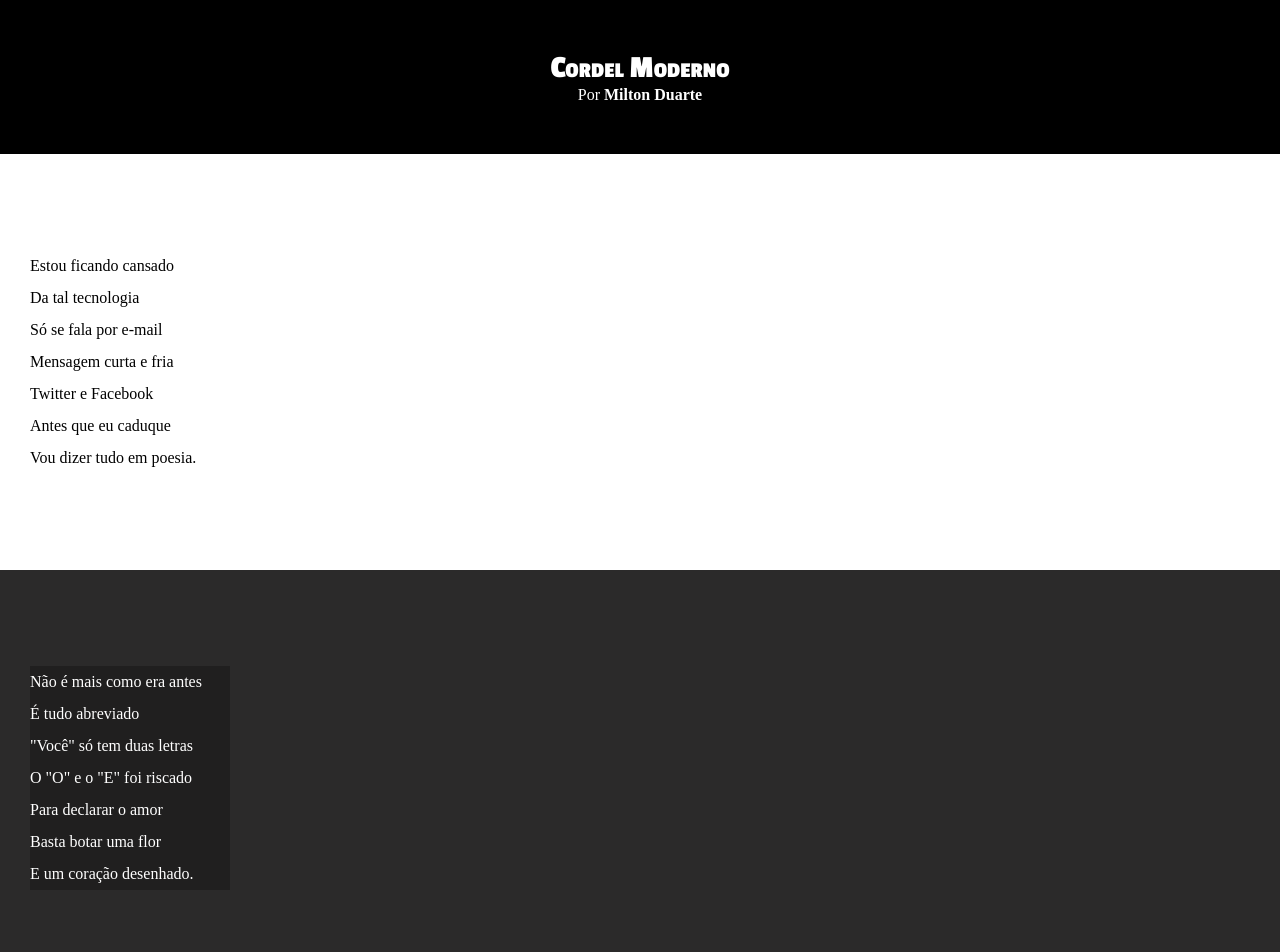
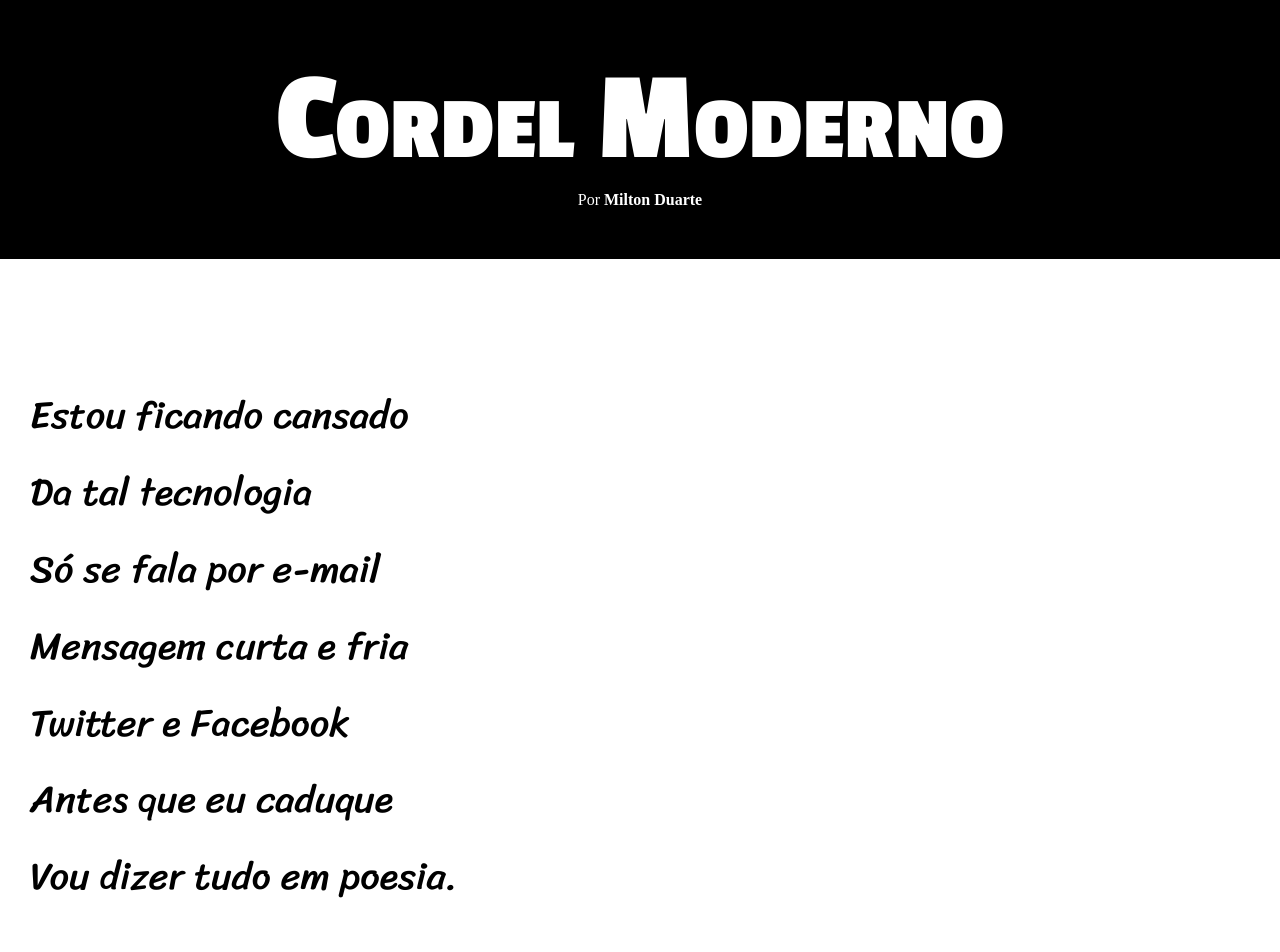
Before and after one commit to cauatonon/Cordel-Moderno, a plain HTML site: page index.html in a window 1280 px wide. Shown: the top 952 px of the page. Drawn offline with Linux system fonts and the light colour scheme.

Commit message:
Update de css

```diff
--- a/style.css
+++ b/style.css
@@ -12,6 +12,7 @@ head, body {
 :root {
     --font1: Verdana, Geneva, Tahoma, sans-serif;
     --font: 'Sriracha', cursive;
+    --font3: 'Passion one', cursive;
 }
 
 
@@ -26,6 +27,7 @@ header h1 {
     font-family: 'Passion One', cursive;
     font-variant: small-caps;
     margin: 0px;
+    font-size: 10vw;
 }
 
 header p {
@@ -48,11 +50,14 @@ section {
     padding-bottom: 10vh;
     line-height: 2em;
     padding-left: 30px;
+    font-family: var(--font);
+    font-size: 3vw;
 }
 
 section.paralax > p {
     background-color: rgba(0, 0, 0, 0.253);
-    width: 200px;
+    display: inline-block;
+    padding: 5px;
 
 }
 
```
